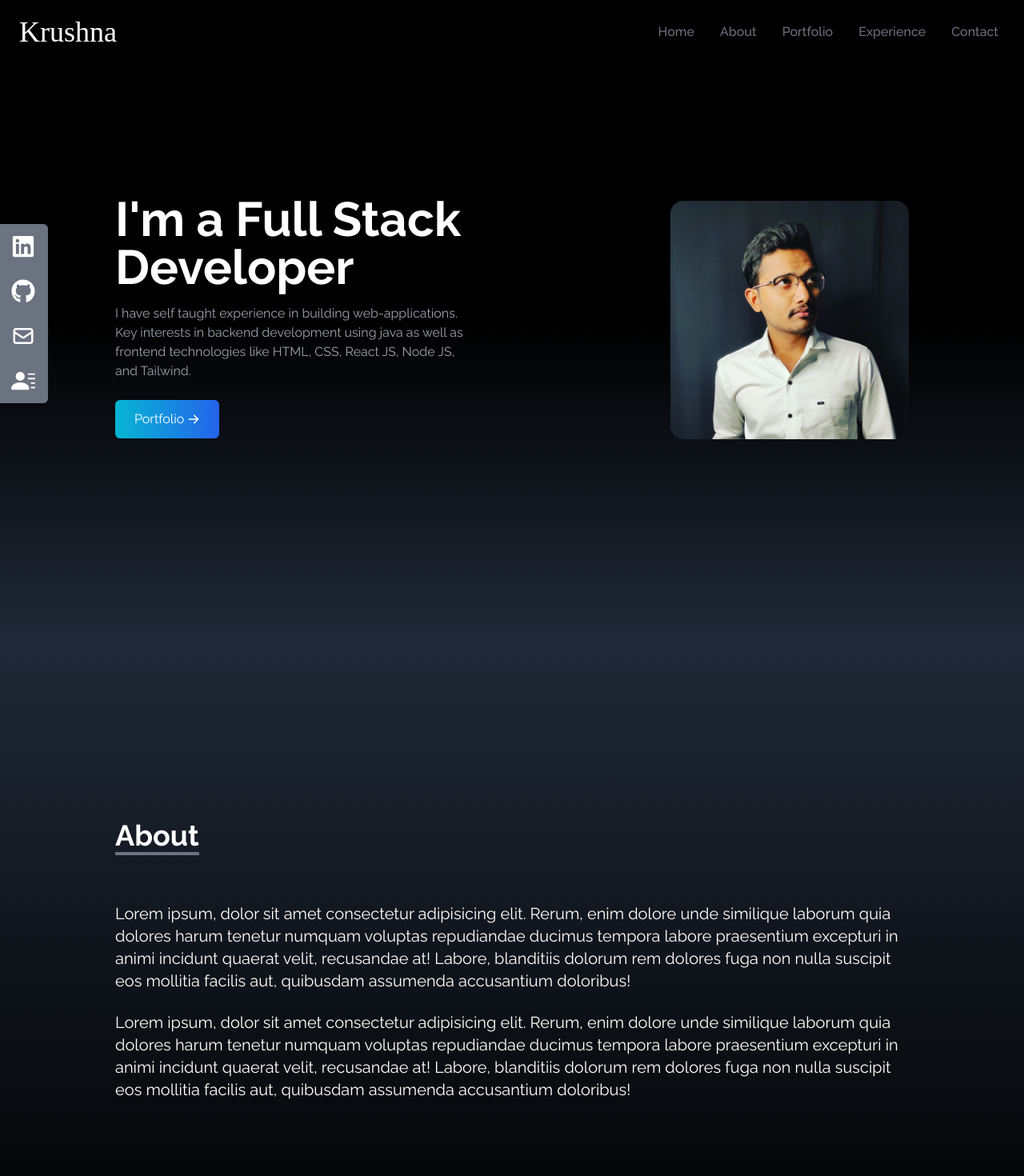
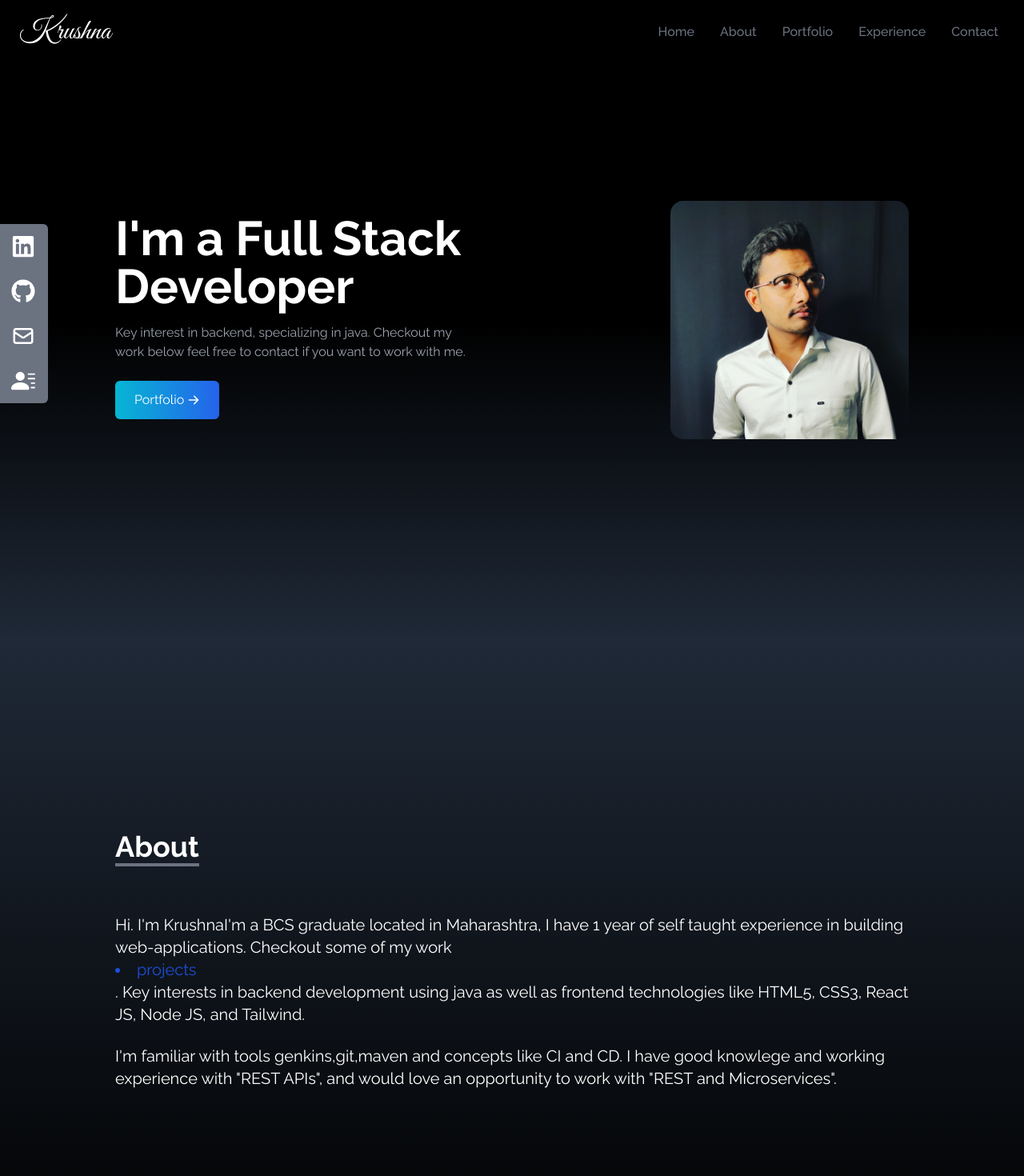
Before and after one commit to webdevkrushna/My_Portfolio, a React (Vite) app: page / in a window 1280 px wide. Shown: the top 1470 px of the page at 80% size. Built offline with nearby package versions, Linux system fonts and the light colour scheme.

Commit message:
Updated About page content

```diff
--- a/src/component/About.jsx
+++ b/src/component/About.jsx
@@ -9,17 +9,18 @@ const About = () => {
         </div>
 
         <p className='text-xl mt-14'>
-            Lorem ipsum, dolor sit amet consectetur adipisicing elit. Rerum,
-            enim dolore unde similique laborum quia dolores harum tenetur numquam voluptas repudiandae ducimus tempora
-            labore praesentium excepturi in animi incidunt quaerat velit, recusandae at! Labore, blanditiis dolorum rem dolores
-            fuga non nulla suscipit eos mollitia facilis aut, quibusdam assumenda accusantium doloribus!
+            <span>Hi. I'm Krushna</span>
+            I'm a BCS graduate located in Maharashtra,
+            I have 1 year of self taught experience in building web-applications.
+            Checkout some of my work <li href="portfolio" className='text-blue-700 hover:underline'>projects</li>.
+                        Key interests in backend development using java as well as
+                        frontend technologies like
+                        HTML5, CSS3, React JS, Node JS, and Tailwind.
         </p>
         <br/>
         <p className='text-xl '>
-            Lorem ipsum, dolor sit amet consectetur adipisicing elit. Rerum,
-            enim dolore unde similique laborum quia dolores harum tenetur numquam voluptas repudiandae ducimus tempora
-            labore praesentium excepturi in animi incidunt quaerat velit, recusandae at! Labore, blanditiis dolorum rem dolores
-            fuga non nulla suscipit eos mollitia facilis aut, quibusdam assumenda accusantium doloribus!
+           I'm familiar with tools genkins,git,maven and concepts like CI and CD.
+           I have good knowlege and working experience with "REST APIs", and would love an opportunity to work with "REST and Microservices".
         </p>
         </div>
     </div>
--- a/src/component/Contact.jsx
+++ b/src/component/Contact.jsx
@@ -21,7 +21,7 @@ const Contact = () => {
                     className="p-2 bg-transparent border-2 rounded-md text-white focus:outline-none"></textarea>
 
                     <button className="text-white bg-gradient-to-b from-cyan-500 to-blue-500 px-6 py-3 my-8 mx-auto flex items-center rounded-md hover:scale-110 duration-300">
-                        let's talk
+                        GET IN TOUCH
                     </button>
                 </form>
             </div>
--- a/src/component/Home.jsx
+++ b/src/component/Home.jsx
@@ -14,10 +14,8 @@ const Home = () => {
                         I'm a Full Stack Developer
                     </h2>
                     <p className="text-gray-400 max-w-md py-4">
-                        I have self taught experience in building web-applications.
-                        Key interests in backend development using java as well as
-                        frontend technologies like
-                        HTML, CSS, React JS, Node JS, and Tailwind.
+                        Key interest in backend, specializing in java.
+                        Checkout my work below feel free to contact if you want to work with me.
                     </p>
 
                     <div>
@@ -28,6 +26,7 @@ const Home = () => {
                             </span>
                         </Link>
                     </div>
+
                 </div>
 
                 <div>
--- a/src/component/NavBar.jsx
+++ b/src/component/NavBar.jsx
@@ -43,7 +43,7 @@ const NavBar = () => {
             ))}
         </ul>
 
-        <div onClick={()=>setNav(!nav)} className="cursor-pointer pr-4 z-10 text-gray-500 md:hidden lg:hidden">
+        <div onClick={()=>setNav(!nav)} className="cursor-pointer pr-4 z-10 text-gray-500 md:hidden">
             {nav ? <FaTimes size={30}/> : <FaBars size={30}/>}
         </div>
 
--- a/src/index.css
+++ b/src/index.css
@@ -1,6 +1,8 @@
 @import url('https://fonts.googleapis.com/css2?family=Poppins:ital,wght@1,500&family=Raleway:ital,wght@0,200;0,300;0,400;0,500;0,600;0,700;0,800;0,900;1,100;1,200;1,300;1,400;1,500;1,600;1,700;1,800;1,900&display=swap');
 
 @import url('https://fonts.googleapis.com/css2?family=Poppins:ital,wght@1,500&family=Raleway:ital,wght@0,200;0,300;0,400;0,500;0,600;0,700;0,800;0,900;1,100;1,200;1,300;1,400;1,500;1,600;1,700;1,800;1,900&display=swap');
+
+@import url('https://fonts.googleapis.com/css2?family=Great+Vibes&display=swap');
 
 @tailwind base;
 @tailwind components;
--- a/tailwind.config.cjs
+++ b/tailwind.config.cjs
@@ -5,7 +5,7 @@ module.exports = {
   theme: {
     extend: {},
     fontFamily : {
-      signature: ["Great Vibes"],
+      signature:"Great Vibes",
     },
   },
   plugins: [],
```
